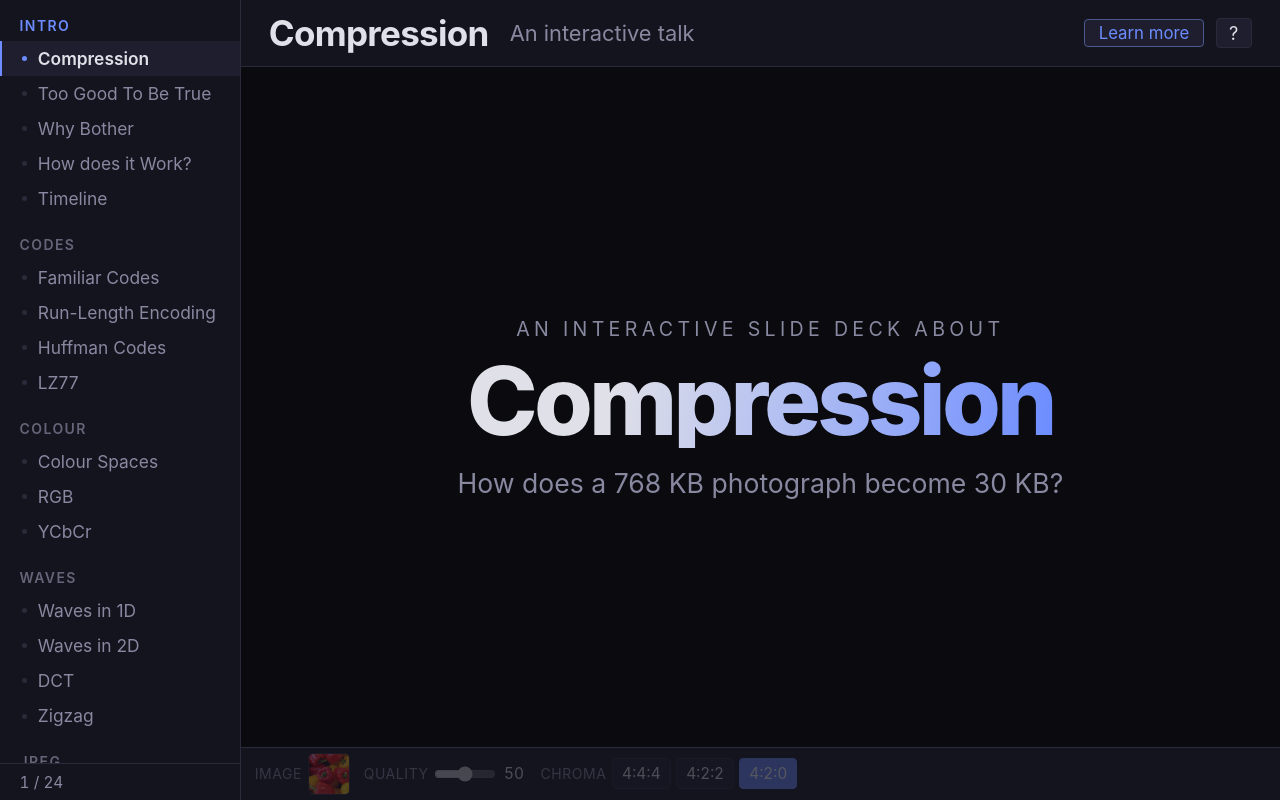
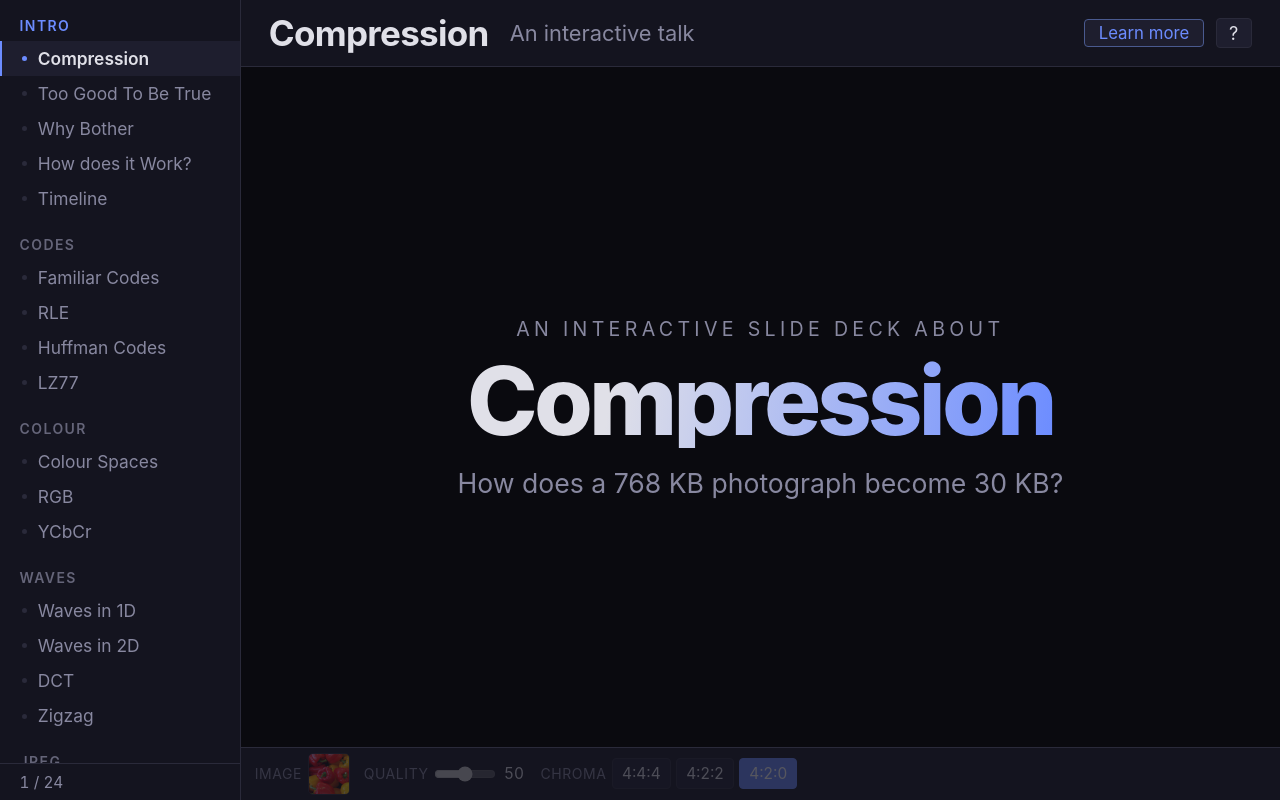
Before and after one commit to yortus/compression, a Vue app: page /#/title in a window 1280 px wide. Built offline with nearby package versions, Linux system fonts and the light colour scheme.

Commit message:
layout tweak

```diff
--- a/src/deck/slides.ts
+++ b/src/deck/slides.ts
@@ -94,8 +94,8 @@ export const SLIDES: SlideDef[] = [
   {
     id: 'rle-bitmap',
     act: 'codes',
-    title: 'Run-Length Encoding',
-    subtitle: 'Counting runs of the same value',
+    title: 'RLE',
+    subtitle: 'Run-Length Encoding: counting runs of the same value',
     component: RleBitmap,
     tag: 'core',
     // No image or quality control: the artwork belongs to this slide, which is what lets
@@ -239,7 +239,7 @@ export const SLIDES: SlideDef[] = [
   {
     id: 'wider',
     act: 'conclusions',
-    title: 'What We Didn\u2019t Cover',
+    title: 'Not Covered',
     subtitle: '',
     component: BulletSlide,
     tag: 'core',
```
